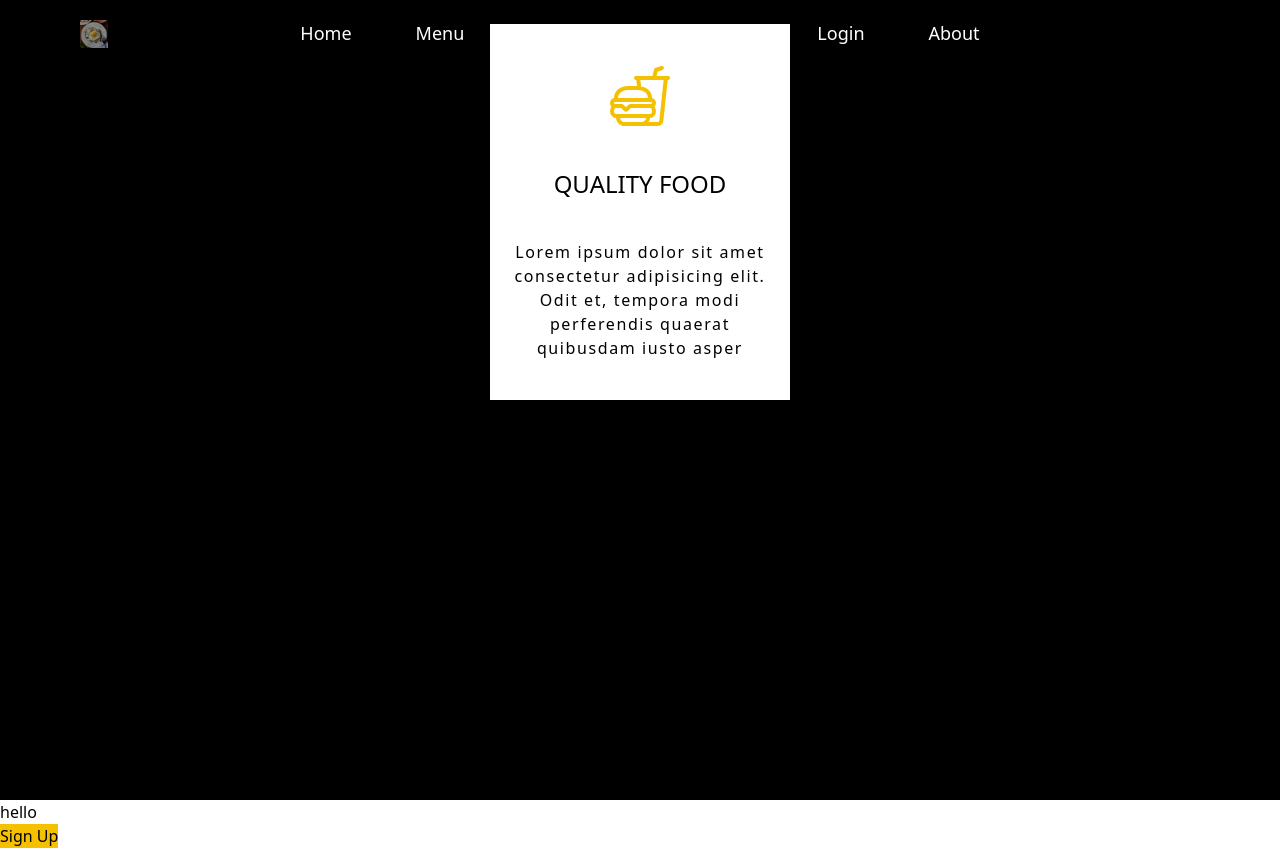
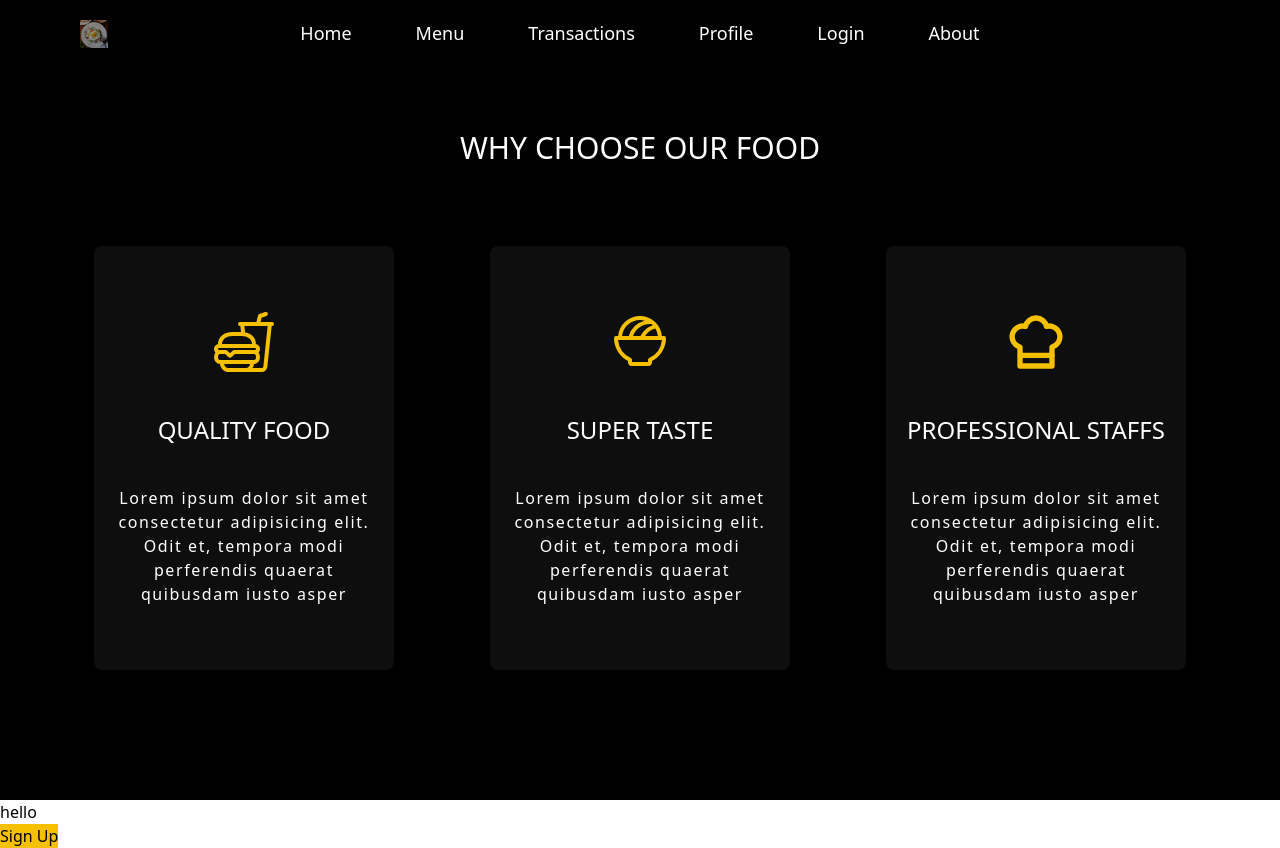
Before and after one commit to BimalDevasia/TiffinBox, a Next.js app: page / in a window 1280 px wide. Built offline with nearby package versions, Linux system fonts and the light colour scheme.

Commit message:
one menu component completed

```diff
--- a/src/components/New.tsx
+++ b/src/components/New.tsx
@@ -1,20 +1,32 @@
 import React from 'react'
 import Image from 'next/image'
 import { IoFastFoodOutline } from "react-icons/io5";
+import { PiBowlFood } from "react-icons/pi";
+import { TbChefHat } from "react-icons/tb";
 function New() {
   return (
-   <div className='w-screen h-screen '>
-    <p>WHY CHOOSE OUR FOOD </p>
-    <div className='flex justify-center items-center'>
-      <div className='flex flex-col items-center  w-[300px] h-auto bg-white px-5 pt-10 pb-10'>
-      <IoFastFoodOutline className='text-inyellow h-16 w-16'/>
+   <div className='flex  flex-col gap-20 w-screen h-screen items-center  justify-center'>
+    <p className='text-3xl text-white'>WHY CHOOSE OUR FOOD </p>
+
+    <div className='flex justify-center h- items-center  gap-24 '>
+      <div className='group flex flex-col items-center  w-[300px] h-auto bg-boxcol text-white px-5 py-16 shadow-md rounded-lg hover:bg-gradient-to-r from-first/100 to-second hover:text-black'>
+      <IoFastFoodOutline className='text-inyellow h-16 w-16 group-hover:text-black'/>
     <p className='pt-10 text-2xl'>QUALITY FOOD</p>
     <p className='tracking-widest text-center pt-10'> Lorem ipsum dolor sit amet consectetur adipisicing elit. Odit et, tempora modi perferendis quaerat quibusdam iusto asper</p>
       </div>
-      <div></div>
-      <div></div>
+      <div className='group flex flex-col items-center  w-[300px] h-auto bg-boxcol text-white px-5 py-16 shadow-md rounded-lg hover:bg-gradient-to-r from-first/100 to-second hover:text-black'>
+      <PiBowlFood  className='text-inyellow h-16 w-16 group-hover:text-black'/>
+    <p className='pt-10 text-2xl'>SUPER TASTE</p>
+    <p className='tracking-widest text-center pt-10'> Lorem ipsum dolor sit amet consectetur adipisicing elit. Odit et, tempora modi perferendis quaerat quibusdam iusto asper</p>
+      </div>
+      <div className='group flex flex-col items-center  w-[300px] h-auto bg-boxcol text-white px-5 py-16 shadow-md rounded-lg hover:bg-gradient-to-r from-first/100 to-second hover:text-black'>
+      <TbChefHat  className='text-inyellow h-16 w-16 group-hover:text-black'/>
+    <p className='pt-10 text-2xl'>PROFESSIONAL STAFFS</p>
+    <p className='tracking-widest text-center pt-10'> Lorem ipsum dolor sit amet consectetur adipisicing elit. Odit et, tempora modi perferendis quaerat quibusdam iusto asper</p>
+      </div>
     </div>
    </div>
+
   )
 }
 
--- a/tailwind.config.ts
+++ b/tailwind.config.ts
@@ -24,7 +24,8 @@ const config: Config = {
         'ingrey':'#424242',
         'inyellow':'#F5C000',
         'second':'rgba(255, 255, 255, 0.3)',
-        'first':'rgba(245, 192, 0, 0.4)'
+        'first':'rgba(245, 192, 0, 0.4)',
+        'boxcol':'#0E0E0E'
       },
       fontFamily:{
         'bebasneue':['Bebas Neue, sans-serif'],
```
